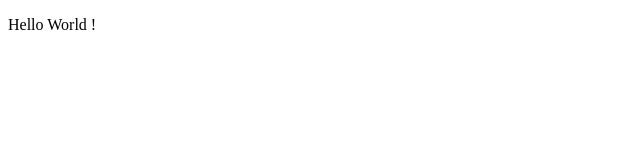
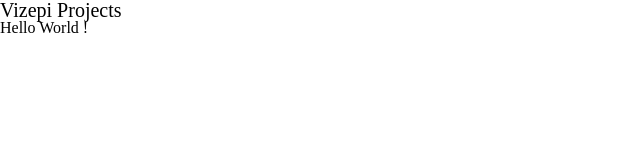
Before and after one commit to Vizepi/Vizepi.github.io, a plain HTML site: page index.html in a window 1280 px wide. Shown: the whole page, without its empty margins (0-640 px from the left). Drawn offline with Linux system fonts and the light colour scheme.

Commit message:
Added css

```diff
--- a/index.html
+++ b/index.html
@@ -1,9 +1,12 @@
 <!DOCTYPE html>
 <html>
 	<head>
+		<link rel="stylesheet" href="vizepi_css_reset.css"/>
+		<link rel="stylesheet" href="vizepi_css.css"/>
 		<title>Vizepi Projects</title>
 	</head>
 	<body>
+		<h1>Vizepi Projects</h1>
 		<p>Hello World !</p>
 	</body>
 </html>
--- /dev/null
+++ b/vizepi_css.css
@@ -0,0 +1,3 @@
+h1 {
+	font-size: 20px;
+}
--- /dev/null
+++ b/vizepi_css_reset.css
@@ -0,0 +1,4 @@
+html,body,div,span,applet,object,iframe,h1,h2,h3,h4,h5,h6,p,blockquote,pre,a,abbr,acronym,address,big,cite,code,del,dfn,em,img,ins,kbd,q,s,samp,small,strike,strong,sub,sup,tt,var,b,u,i,center,dl,dt,
+dd,ol,ul,li,fieldset,form,label,legend,table,caption,tbody,tfoot,thead,tr,th,td,article,aside,canvas,details,embed,figure,figcaption,footer,header,hgroup,menu,nav,output,ruby,section,summary,time,mark,audio,
+video{margin:0;padding:0;border:0;font-size:100%;font:inherit;vertical-align:baseline;}article,aside,details,figcaption,figure,footer,header,hgroup,menu,nav,section{display:block;}body{line-height:1;
+}ol,ul{list-style:none;}blockquote,q{quotes:none;}blockquote:before,blockquote:after,q:before,q:after{content:'';content:none;}table{border-collapse:collapse;border-spacing:0;}
```
